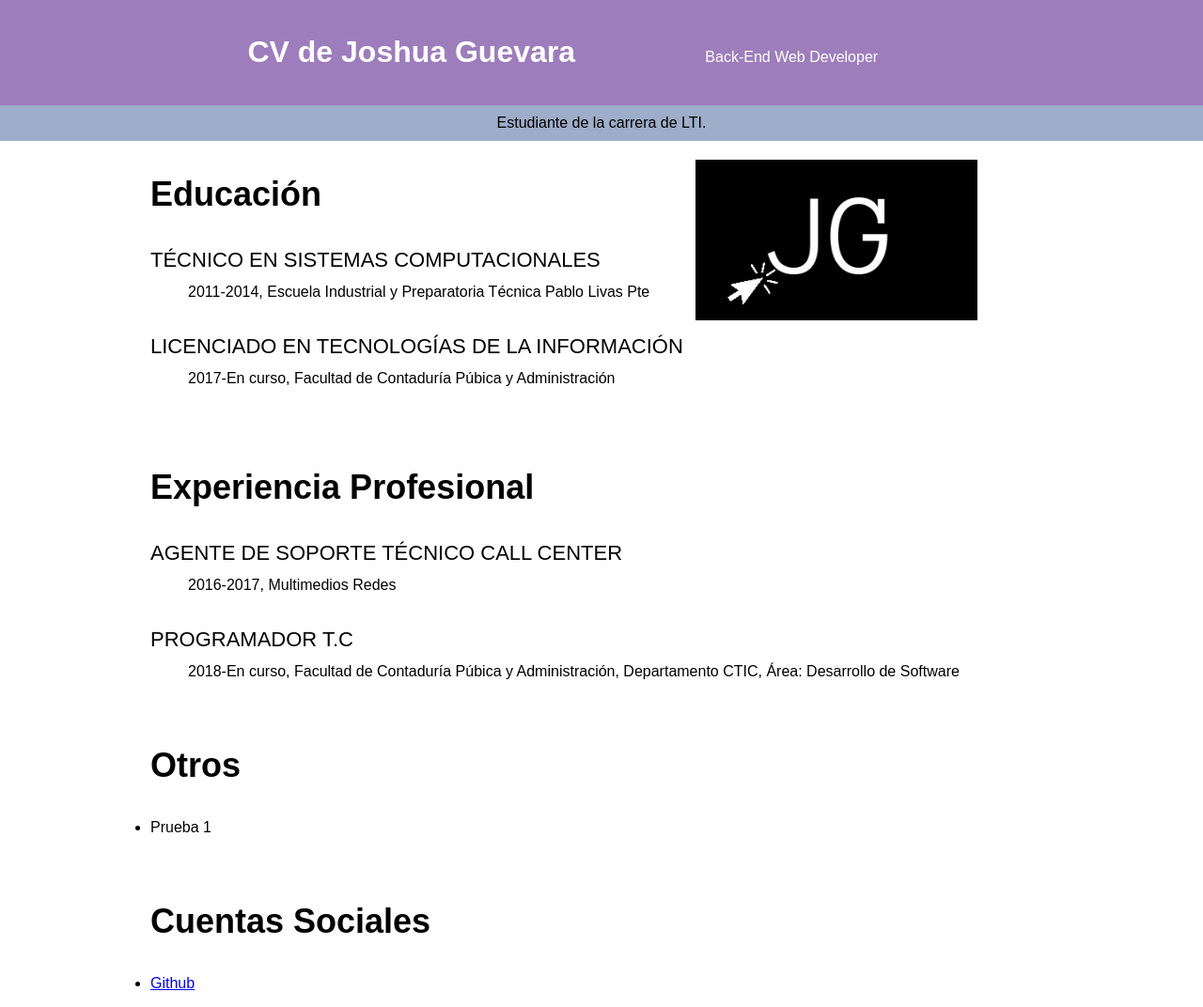
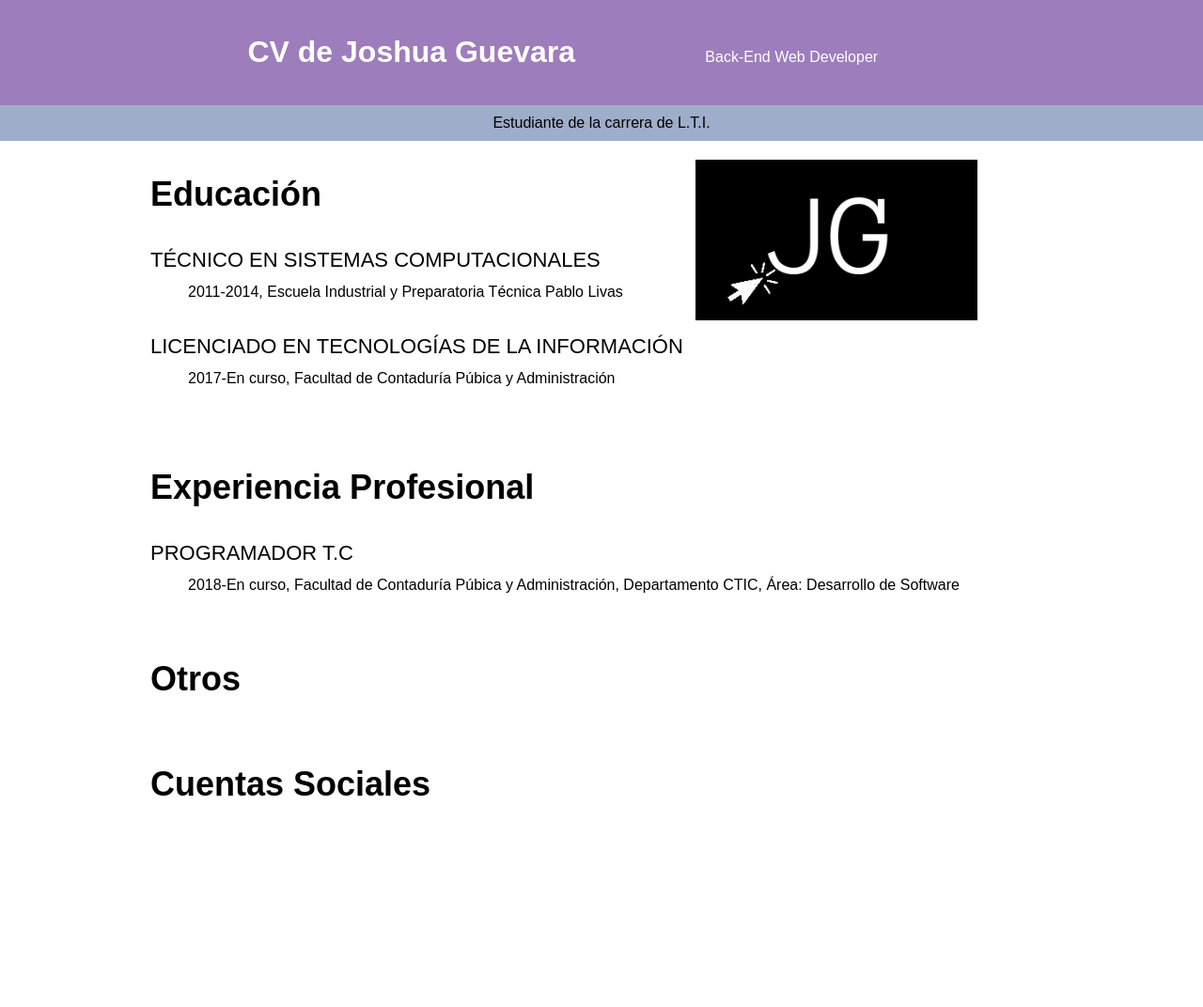
Before and after one commit to joshgueme/joshgueme.github.com, a plain HTML site: page CV/index.html in a window 1280 px wide. Shown: the whole page at 94% size. After the commit the page ends 892 px from the top, so only its background shows below. Drawn offline with Linux system fonts and the light colour scheme.

```diff
--- a/CV/index.html
+++ b/CV/index.html
@@ -13,7 +13,7 @@
         <p style="display:inline-block;width:400px;font-weight: 200">Back-End Web Developer</p>
     </header>
     <div style="background-color:rgb(158, 173, 201);color: rgb(0, 0, 0);text-align: center;padding: 10px">
-        Estudiante de la carrera de LTI.
+        Estudiante de la carrera de L.T.I.
     </div>
     <section>
         <div style="width: 960px;margin-left: auto;margin-right: auto;">
@@ -22,7 +22,7 @@
                 <div>
                     <dl>
                         <dt style="font-size:22px;text-transform: uppercase;margin-bottom: 12px;margin-top: 36px;">Técnico en Sistemas Computacionales</dt>
-                        <dd>2011-2014, Escuela Industrial y Preparatoria Técnica Pablo Livas Pte</dd>
+                        <dd>2011-2014, Escuela Industrial y Preparatoria Técnica Pablo Livas</dd>
                         <dt style="font-size:22px;text-transform: uppercase;margin-bottom: 12px;margin-top: 36px;">Licenciado en Tecnologías de la Información </dt>
                         <dd>2017-En curso, Facultad de Contaduría Púbica y Administración</dd>
                     </dl>
@@ -36,8 +36,6 @@
                 <h3 style="font-size: 36px;font-weight: bold;">Experiencia Profesional</h3>
                 <div>
                     <dl>
-                        <dt style="font-size:22px;text-transform: uppercase;margin-bottom: 12px;margin-top: 36px;">Agente de Soporte Técnico Call Center</dt>
-                        <dd>2016-2017, Multimedios Redes</dd>
                         <dt style="font-size:22px;text-transform: uppercase;margin-bottom: 12px;margin-top: 36px;">Programador T.C</dt>
                         <dd>2018-En curso, Facultad de Contaduría Púbica y Administración, Departamento CTIC, Área: Desarrollo de Software</dd>
                     </dl>
@@ -46,18 +44,10 @@
 
             <div style="margin-top: 70px;">
                 <h3 style="font-size: 36px;font-weight: bold;">Otros</h3>
-                <ul style="margin-top: 12px;padding: 0px">
-                    <li style="margin-top: 16px;">Prueba 1</li>
-                </ul>
             </div>
 
             <div style="margin-top: 70px;">
                 <h3 style="font-size: 36px;font-weight: bold;">Cuentas Sociales</h3>
-                <ul style="margin-top: 12px;padding: 0px">
-                    <li style="margin-top: 16px;">
-                        <a href="https://github.com/Joshgueme" target="_blank">Github</a>
-                    </li>
-                </ul>
             </div>
 
         </div>
```
